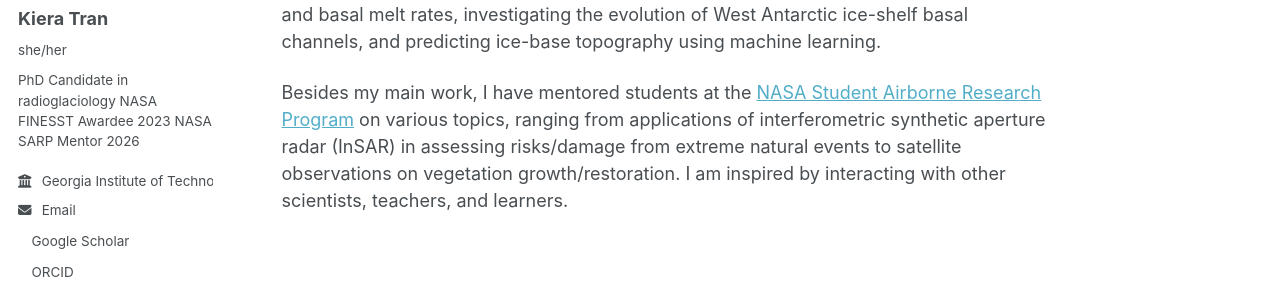
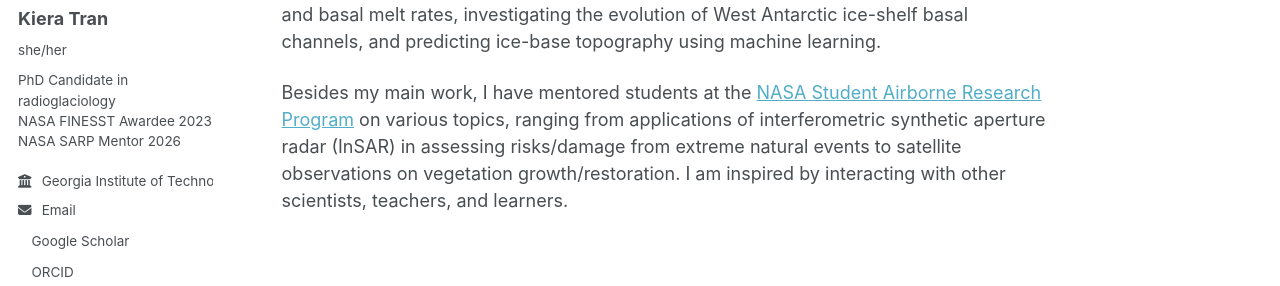
Before and after one commit to kieratran/kieratran.github.io, a Jekyll site: the page built from _pages/about.md, in a window 1280 px wide. Shown: the part 223-509 px from the top of the page. Built offline with Jekyll 4.4.1, drawn with Linux system fonts in a browser that asks for light colours; a style sheet for code colours, icons or effects is not loaded.

```diff
--- a/_config.yml
+++ b/_config.yml
@@ -26,7 +26,7 @@ author:
   avatar           : "avatar.jpeg"
   name             : "Kiera Tran"
   pronouns         : "she/her"
-  bio              : "PhD Candidate in radioglaciology NASA FINESST Awardee 2023 NASA SARP Mentor 2026"
+  bio              : "PhD Candidate in radioglaciology <br> NASA FINESST Awardee 2023 <br> NASA SARP Mentor 2026"
   location         : # "USA"
   employer         : "Georgia Institute of Technology"
   uri              : # URL
```
